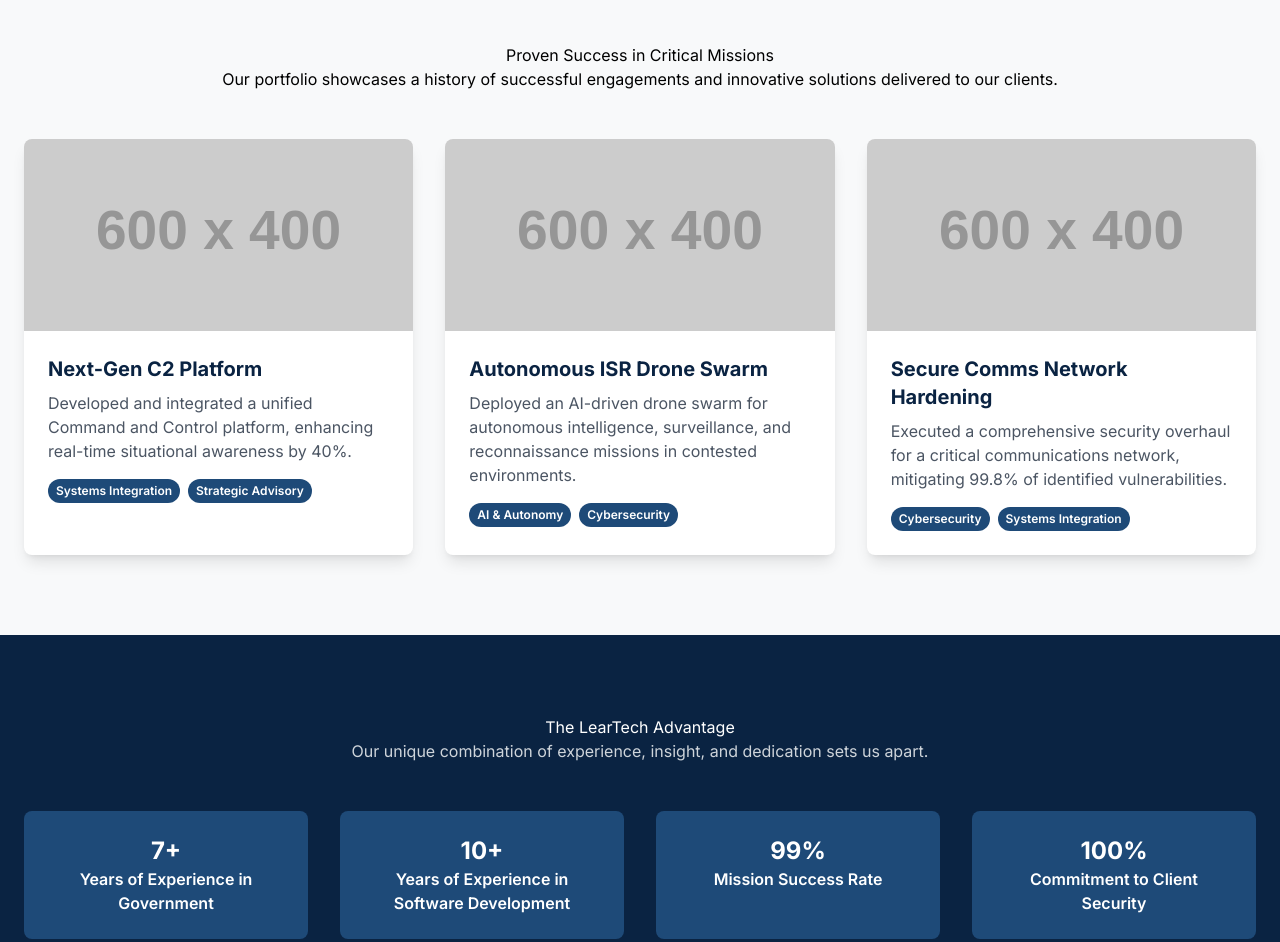
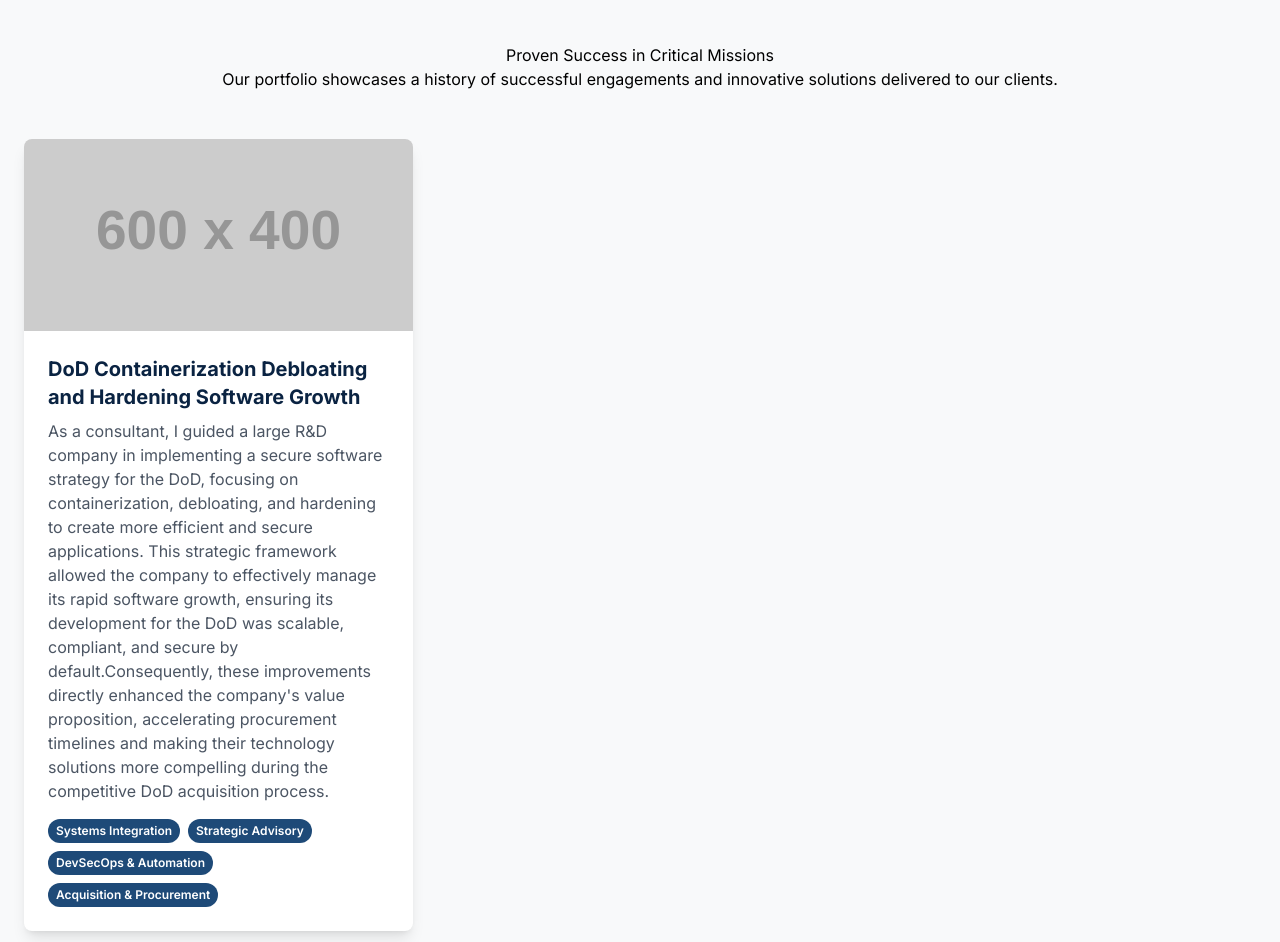
Before and after one commit to kevinleary/leartech.us, a plain HTML site: page index.html in a window 1280 px wide. Shown: the part 2100-3042 px from the top of the page. Drawn offline with nearby package versions, Linux system fonts and the light colour scheme; placeholder pictures from the web are drawn by us.

Commit message:
modified:   index.html     -updated lots of text!

```diff
--- a/index.html
+++ b/index.html
@@ -204,35 +204,16 @@
                     <div class="bg-white rounded-lg shadow-lg overflow-hidden group">
                         <img src="https://placehold.co/600x400/0A2342/FFFFFF?text=Project+Alpha" alt="Project Alpha" class="w-full h-48 object-cover group-hover:opacity-80 transition-opacity duration-300">
                         <div class="p-6">
-                            <h3 class="text-xl font-bold text-brand-blue mb-2">Next-Gen C2 Platform</h3>
-                            <p class="text-gray-600 mb-4">Developed and integrated a unified Command and Control platform, enhancing real-time situational awareness by 40%.</p>
+                            <h3 class="text-xl font-bold text-brand-blue mb-2">DoD Containerization Debloating and Hardening Software Growth</h3>
+                            <p class="text-gray-600 mb-4">As a consultant, I guided a large R&D company in implementing a secure software strategy for the DoD, focusing on containerization, debloating,
+                                and hardening to create more efficient and secure applications. This strategic framework allowed the company to effectively manage its rapid software growth, ensuring its
+                                development for the DoD was scalable, compliant, and secure by default.Consequently, these improvements directly enhanced the company's value proposition, accelerating procurement
+                                timelines and making their technology solutions more compelling during the competitive DoD acquisition process.</p>
                             <div class="flex flex-wrap gap-2">
                                 <span class="text-xs font-semibold bg-brand-blue-light text-white px-2 py-1 rounded-full">Systems Integration</span>
                                 <span class="text-xs font-semibold bg-brand-blue-light text-white px-2 py-1 rounded-full">Strategic Advisory</span>
-                            </div>
-                        </div>
-                    </div>
-                    <!-- Project Card 2 -->
-                    <div class="bg-white rounded-lg shadow-lg overflow-hidden group">
-                        <img src="https://placehold.co/600x400/B22234/FFFFFF?text=Project+Bravo" alt="Project Bravo" class="w-full h-48 object-cover group-hover:opacity-80 transition-opacity duration-300">
-                        <div class="p-6">
-                            <h3 class="text-xl font-bold text-brand-blue mb-2">Autonomous ISR Drone Swarm</h3>
-                            <p class="text-gray-600 mb-4">Deployed an AI-driven drone swarm for autonomous intelligence, surveillance, and reconnaissance missions in contested environments.</p>
-                            <div class="flex flex-wrap gap-2">
-                                <span class="text-xs font-semibold bg-brand-blue-light text-white px-2 py-1 rounded-full">AI & Autonomy</span>
-                                <span class="text-xs font-semibold bg-brand-blue-light text-white px-2 py-1 rounded-full">Cybersecurity</span>
-                            </div>
-                        </div>
-                    </div>
-                    <!-- Project Card 3 -->
-                    <div class="bg-white rounded-lg shadow-lg overflow-hidden group">
-                        <img src="https://placehold.co/600x400/1E4A78/FFFFFF?text=Project+Charlie" alt="Project Charlie" class="w-full h-48 object-cover group-hover:opacity-80 transition-opacity duration-300">
-                        <div class="p-6">
-                            <h3 class="text-xl font-bold text-brand-blue mb-2">Secure Comms Network Hardening</h3>
-                            <p class="text-gray-600 mb-4">Executed a comprehensive security overhaul for a critical communications network, mitigating 99.8% of identified vulnerabilities.</p>
-                            <div class="flex flex-wrap gap-2">
-                                <span class="text-xs font-semibold bg-brand-blue-light text-white px-2 py-1 rounded-full">Cybersecurity</span>
-                                <span class="text-xs font-semibold bg-brand-blue-light text-white px-2 py-1 rounded-full">Systems Integration</span>
+                                <span class="text-xs font-semibold bg-brand-blue-light text-white px-2 py-1 rounded-full">DevSecOps & Automation</span>
+                                <span class="text-xs font-semibold bg-brand-blue-light text-white px-2 py-1 rounded-full">Acquisition & Procurement</span>
                             </div>
                         </div>
                     </div>
```
